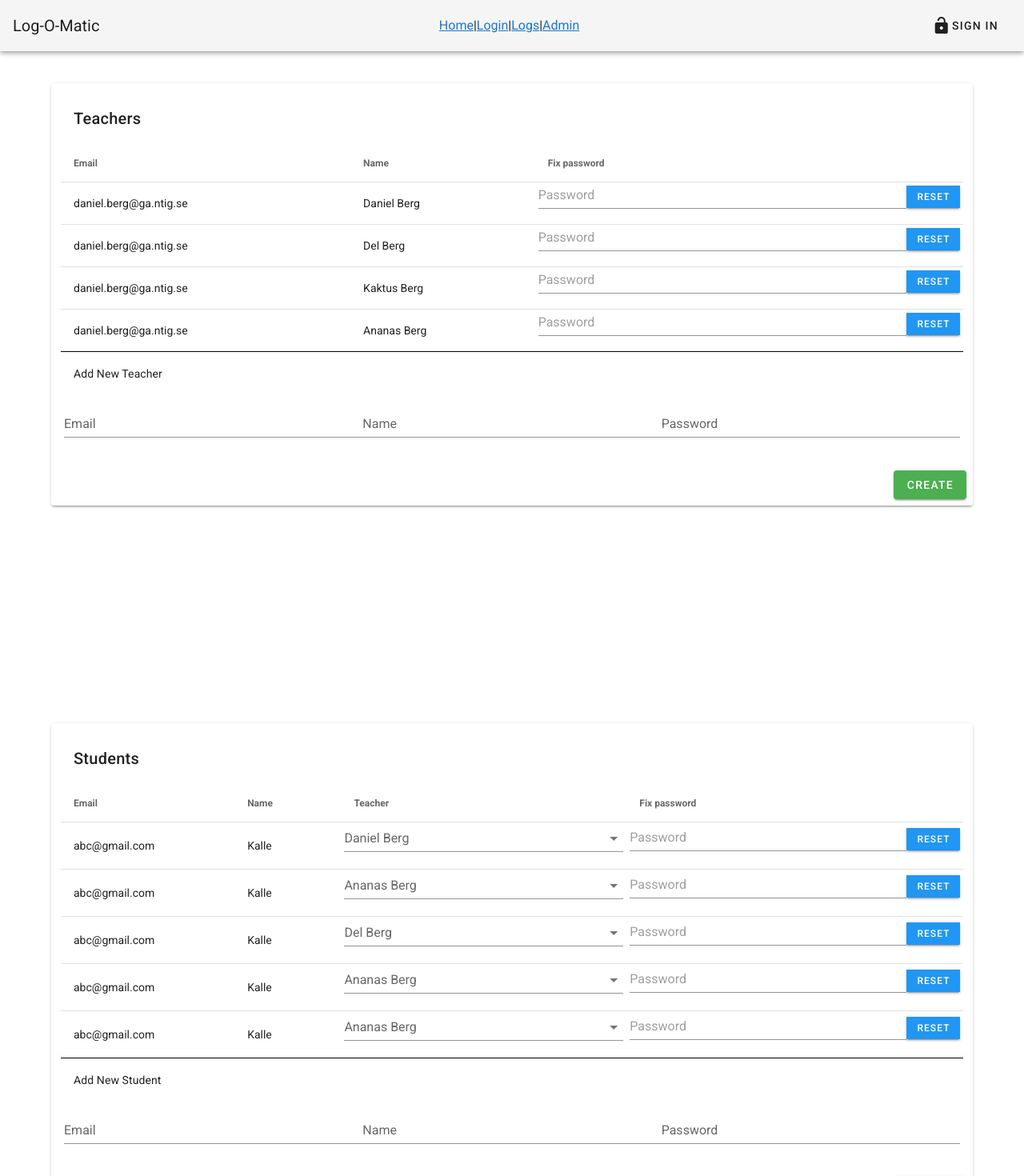
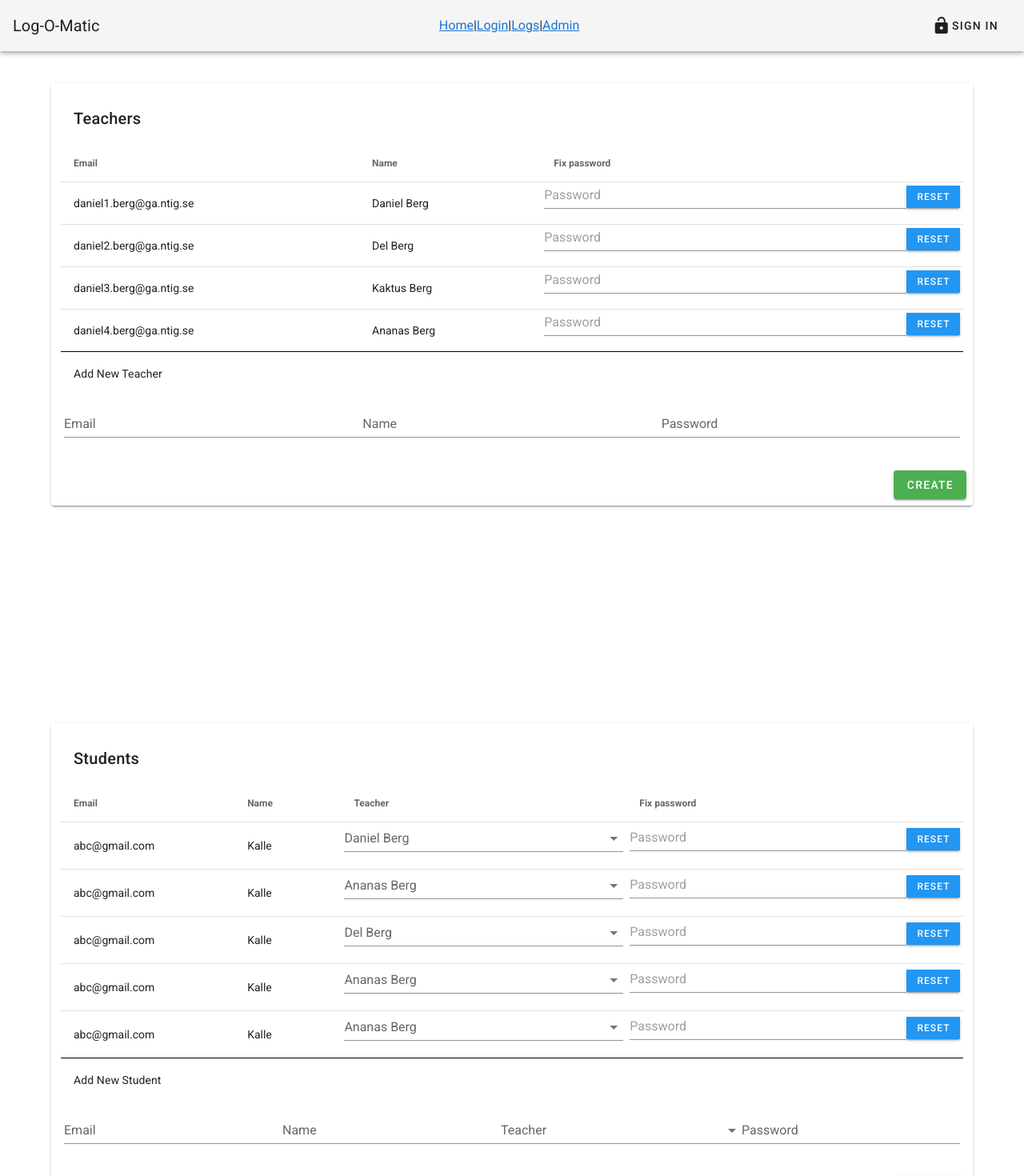
Before and after one commit to itggot-TE4/Space-Dolphins, a Vue app in the folder log-o-matic/: page /admin in a window 1280 px wide. Shown: the top 1470 px of the page at 80% size. Built offline with nearby package versions, Linux system fonts and the light colour scheme.

Commit message:
Added functionality to add student

```diff
--- a/log-o-matic/src/components/AllStudents.vue
+++ b/log-o-matic/src/components/AllStudents.vue
@@ -14,8 +14,9 @@
                             class="mb-0"
                             :items="Object.values(fetchTeachers)"
                             item-text="name"
+                            item-value="email"
                             :label="fetchTeachers[item.teacherId].name"
-                            v-on:change="newteacher(item, $event)"
+                            v-on:change="updateteacher(item, $event)"
                             ></v-select>
                         </v-row>
                     </template>
@@ -35,13 +36,21 @@
                 <v-divider color="black"></v-divider>
                 <v-card-subtitle>Add New Student</v-card-subtitle>
                 <v-row class="ma-1">
-                    <v-text-field label="Email"></v-text-field>
-                    <v-text-field label="Name"></v-text-field>
-                    <v-text-field label="Password"></v-text-field>
+                    <v-text-field v-model="email" label="Email"></v-text-field>
+                    <v-text-field v-model="name" label="Name"></v-text-field>
+                    <v-select
+                    :items="Object.values(fetchTeachers)"
+                    item-text="name"
+                    item-value="email"
+                    v-model="teacher"
+                    label="Teacher"
+                    ></v-select>
+                    <v-text-field v-model="password" label="Password"></v-text-field>
                 </v-row>
                 <v-row>
                     <v-spacer></v-spacer>
                     <v-btn
+                    v-on:click="newstudent()"
                     color="green"
                     elevation="2"
                     class="ma-2 white--text"
@@ -61,6 +70,10 @@ export default Vue.extend({
     name: "AllStudents",
     data(){
       return{
+        email: "",
+        name: "",
+        teacher: "",
+        password: "",
         headers: [
             { text: 'Email', value: 'email' },
             { text: 'Name', value: 'name' },
@@ -75,9 +88,20 @@ export default Vue.extend({
             console.log(item)
         },
 
-        newteacher: function(item: any, e : any){
-            // e = teachername
-            // item
+        updateteacher: function(item : {}, e: Event){
+            console.log(item)
+            console.log(e)
+        },
+
+        newstudent: function(){
+            const student = {
+                name: this.name,
+                email: this.email,
+                teacherId: this.teacher,
+                password: this.password
+            }
+
+            this.$store.commit('addStudent', student)
         },
     },
 
--- a/log-o-matic/src/store/index.ts
+++ b/log-o-matic/src/store/index.ts
@@ -9,22 +9,22 @@ export default new Vuex.Store({
   state: {
     teachers: {
       "8375d379-70fd-4977-b3ab-03d66f32ca8f": {
-        email: "daniel.berg@ga.ntig.se",
+        email: "daniel1.berg@ga.ntig.se",
         name: "Daniel Berg",
         password: ""
       },
       "8375d379-71fd-4977-b3ab-03d66f32ca8f": {
-        email: "daniel.berg@ga.ntig.se",
+        email: "daniel2.berg@ga.ntig.se",
         name: "Del Berg",
         password: ""
       },
       "8375ds79-70fd-4977-b3ab-03d66f32ca8f": {
-        email: "daniel.berg@ga.ntig.se",
+        email: "daniel3.berg@ga.ntig.se",
         name: "Kaktus Berg",
         password: ""
       },
       "8375dc79-70fd-4977-b3ab-03d66f32ca8f": {
-        email: "daniel.berg@ga.ntig.se",
+        email: "daniel4.berg@ga.ntig.se",
         name: "Ananas Berg",
         password: ""
       }
@@ -70,6 +70,10 @@ export default new Vuex.Store({
     addTeacher(state, teacher) {
       //teacher = 1: {name: "teacher1", password: "password123", email: "teacher@mail.com"}
       Vue.set(state.teachers, uuid(), teacher);
+    },
+
+    addStudent(state, student) {
+      Vue.set(state.students, uuid(), student);
     }
   },
   actions: {},
```
